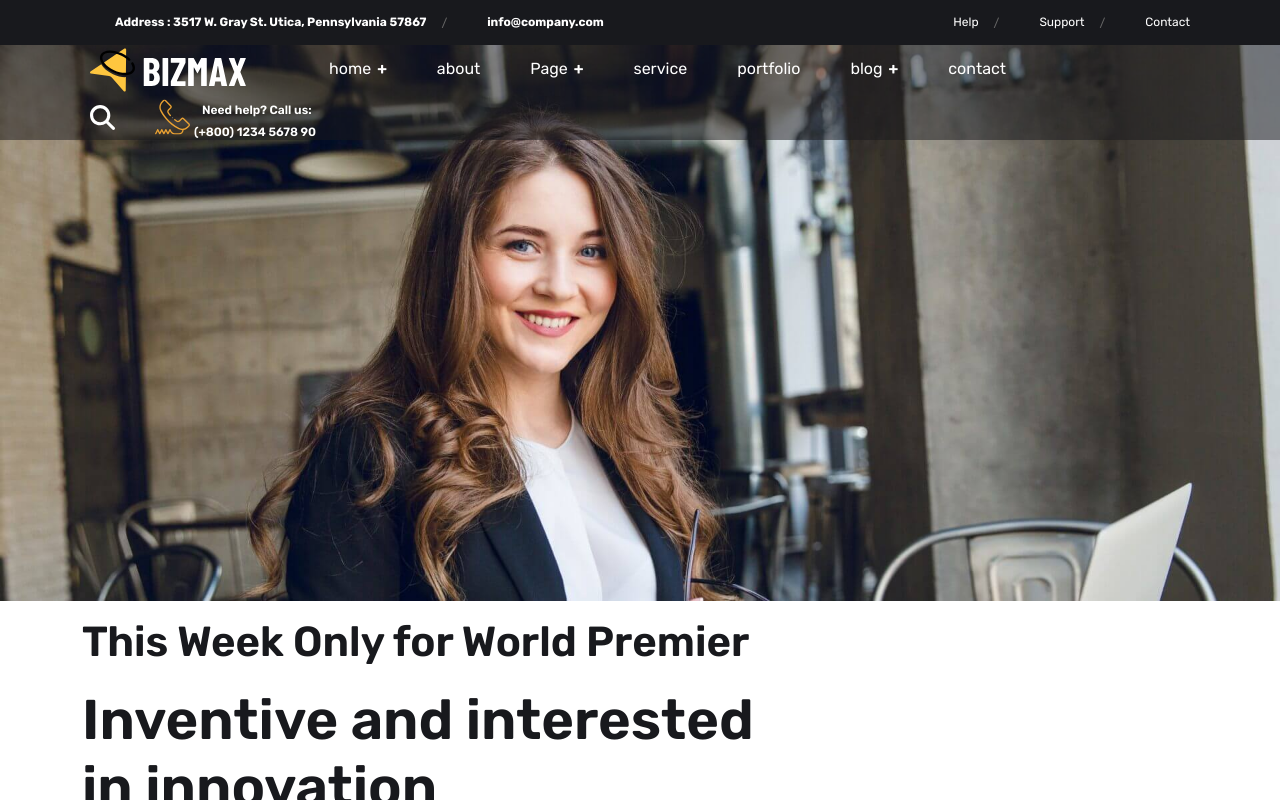
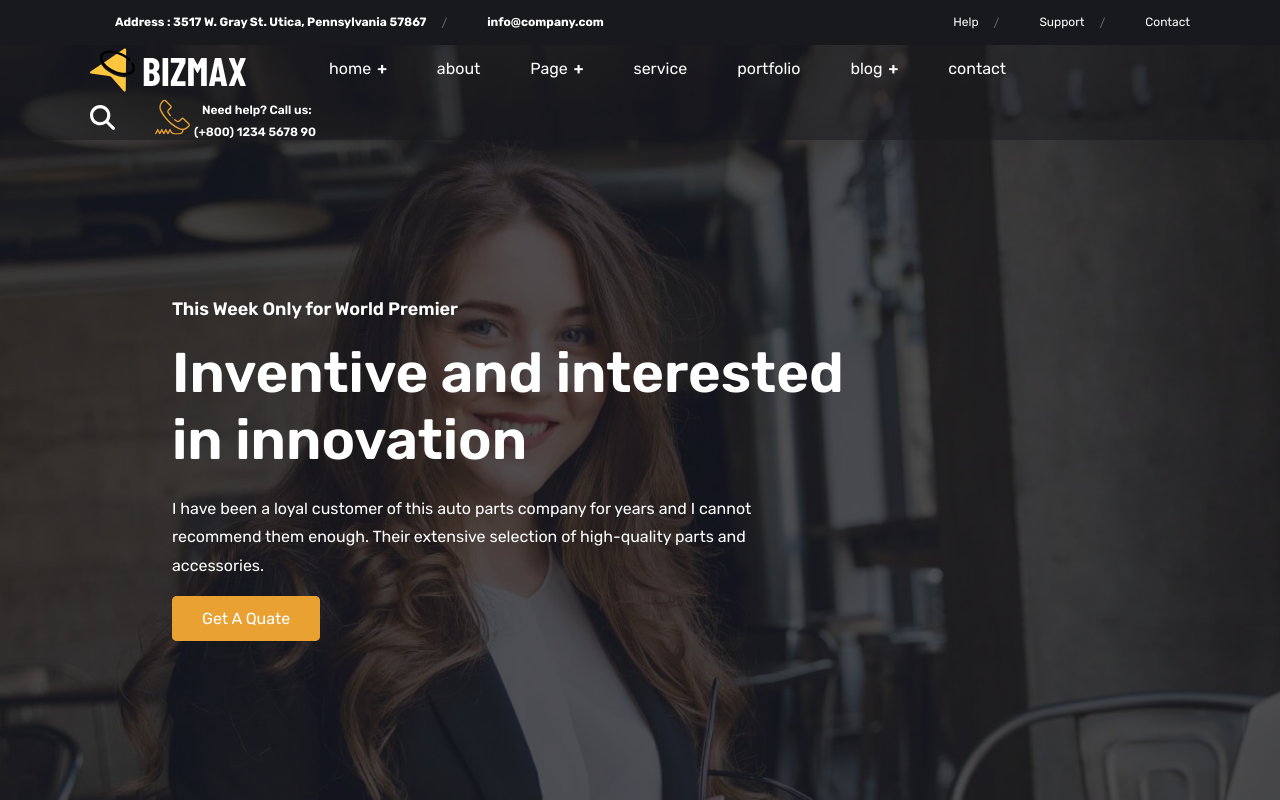
Before and after one commit to FatihaZannat/bizmax2, a plain HTML site: page index.html in a window 1280 px wide. Shown: the top 800 px of the page. Drawn offline with Linux system fonts and the light colour scheme.

Commit message:
hero section work

```diff
--- a/assets/js/main.js
+++ b/assets/js/main.js
@@ -24,6 +24,7 @@ $(window).on('load', function () {
 $(function(){
 mainNav()
 stickyHeader()
+dynamicBackground()
 })
 
 
@@ -57,10 +58,11 @@ function stickyHeader () {
     let $headerHeight = $header.outerHeight() + 30;
 
     $window.scroll(function () {
-        console.log('hello');
-        console.log($headerHeight);
+        console.log('headerHeight '+ $headerHeight);
+        console.log('before' + lastScrollTop);
         let windowTop = $window.scrollTop();
-        console.log('scroll top',windowTop);
+        console.log(' windoTop',windowTop);
+        // console.log("after" + lastScrollTop);
 
         if(windowTop >= $headerHeight){
             $header.addClass('cs_gescout_header')
@@ -72,6 +74,7 @@ function stickyHeader () {
         if ($header.hasClass('cs_gescout_header')) {
             console.log('lastScrollTop' + lastScrollTop);
             if (windowTop < lastScrollTop) {
+                console.log('lastScrollTop' + lastScrollTop);
               $header.addClass('cs_gescout_show');
             } else {
               $header.removeClass('cs_gescout_show');
@@ -81,6 +84,20 @@ function stickyHeader () {
 
         lastScrollTop = windowTop
     })
+
+}
+
+/*--------------------------------------------------
+2. dynamic Background
+----------------------------------------------------*/
+function dynamicBackground () {
+    $('[data-src]').each(function(){
+        let src = $(this).attr('data-src')
+        console.log(src);
+        $(this).css({
+            'background-image': `url('${src}')`
+        })
+    })
 }
 
 })(jQuery)
--- /dev/null
+++ b/assets/sass/common/_general.scss
@@ -0,0 +1,34 @@
+.cs_btn.cs_style_1 {
+    display: inline-flex;
+    position: relative;
+    align-items: center;
+    justify-content: center;
+    line-height: 1.6em;
+    color: $white_color;
+    background-color: $accent_color;
+    outline: none;
+    border: none;
+
+    span {
+        position: relative;
+        z-index: 1;
+    }
+
+    &::after {
+        content: '';
+        position: absolute;
+        height: 100%;
+        width: 100%;
+        left: 0;
+        top: 0;
+        background-color: rgba(0, 0, 0, 0.25);
+        opacity: 0;
+        transition: opacity 0.5s ease;
+    }
+    &:hover{
+        &::after{
+            opacity: 1;
+        }
+    }
+
+}
--- a/assets/sass/common/_header.scss
+++ b/assets/sass/common/_header.scss
@@ -4,7 +4,9 @@
     padding: 0 90px;
 }
 
-.cs_site_header {}
+.cs_site_header {
+    z-index: 101;
+}
 .cs_sticky_header{
     position: fixed;
     width: 100%;
--- /dev/null
+++ b/assets/sass/common/_hero.scss
@@ -0,0 +1,33 @@
+.cs_hero {
+
+    .cs_entity_img {
+        display: none;
+    }
+}
+.cs_hero_btn{
+    background: $accent_color;
+    display: inline-flex;
+    flex-wrap: wrap;
+    // border-radius: 5px;
+
+    cs_btn{
+    }
+    &:hover{
+
+    }
+}
+.cs_hero.cs_style_1 {
+    height: 100vh;
+    min-height: 700px;
+    max-height: 900px;
+    padding: 190px 160px 50px;
+    .cs_swiper_parallax_bg {
+        position: absolute;
+        top: 0;
+        left: 0;
+        width: 100%;
+        height: 100%;
+        background-size: cover;
+        background-position: center;
+    }
+}
--- a/assets/sass/default.scss
+++ b/assets/sass/default.scss
@@ -1,3 +1,5 @@
+
+@import './default/color_variables';
 
 @for $i from 10 through 60 {
     .cs_fs_#{$i}{
@@ -5,6 +7,11 @@
     }
 }
 
+@for $i from 1 through 6 {
+    .cs_zindex_#{$i} {
+      z-index: $i;
+    }
+  }
 @for $i from 1 through 6 {
     .cs_transisation_#{$i}{
         transition: all ($i/10) ease;
@@ -238,3 +245,7 @@
     margin-top: 80px;
   }
 //   end margin
+.cs_bg_primary{
+    background-color: $primary_color;
+
+}
--- a/assets/sass/style.scss
+++ b/assets/sass/style.scss
@@ -2,4 +2,6 @@
 @import './default/color_variables';
 @import './default/typografy';
 @import './common/preloader';
+@import './common/general';
 @import './common/header';
+@import './common/hero';
--- a/index.html
+++ b/index.html
@@ -153,20 +153,23 @@
         <div class="cs_parallax_slider">
             <div class="swiper-wrapper">
                 <div class="swiper-slide">
-                    <div class="cs_hero">
-                        <figure class="cs_swiper_parallax_bg">
-                            <img src="./assets/img/hero_slider_1.jpeg" alt="slider1">
-                            <div></div>
+
+                    <div class="cs_hero cs_style_1 position-relative overflow-hidden background-filled d-flex align-items-center justify-content-center ">
+                        <figure class="cs_swiper_parallax_bg" data-src="./assets/img/hero_slider_1.jpeg">
+                            <img class="cs_entity_img" src="./assets/img/hero_slider_1.jpeg" alt="slider1">
+                            <div class="cs_bg_primary position-absulute top-0 start-0 h-100 w-100 opacity-75 "></div>
                         </figure>
                         <div class="container">
-                            <div class="cs_hero_text">
-                                <h2>This Week Only for World Premier</h2>
-                                <h1>Inventive and interested <br> in innovation</h1>
-                                <p>I have been a loyal customer of this auto parts company for years and I cannot <br>
+                            <div class="cs_hero_text  position-relative cs_zindex-5">
+                                <h2 class="text-white cs_fs_18">This Week Only for World Premier</h2>
+                                <h1 class="text-white">Inventive and interested <br> in innovation</h1>
+                                <p class="text-white">I have been a loyal customer of this auto parts company for years and I cannot <br>
                                      recommend them enough. Their extensive selection of high-quality parts and <br> accessories.
                                 </p>
-                                <div class="cs_hero_btn">
-                                    <a class="cs_btn" href="#">A Quate</a>
+                                <div class="cs_hero_btn cs_rounded_5 overflow-hidden">
+                                    <a class="cs_btn  cs_style_1 cs_fs_16  cs_pt_10 cs_pb_10 cs_pr_30 cs_pl_30" href="#">
+                                        <span>Get A Quate</span>
+                                    </a>
                                 </div>
 
                                     </div>
```
Also changed, not shown: css/default.css, css/style.css, 2 other files.
